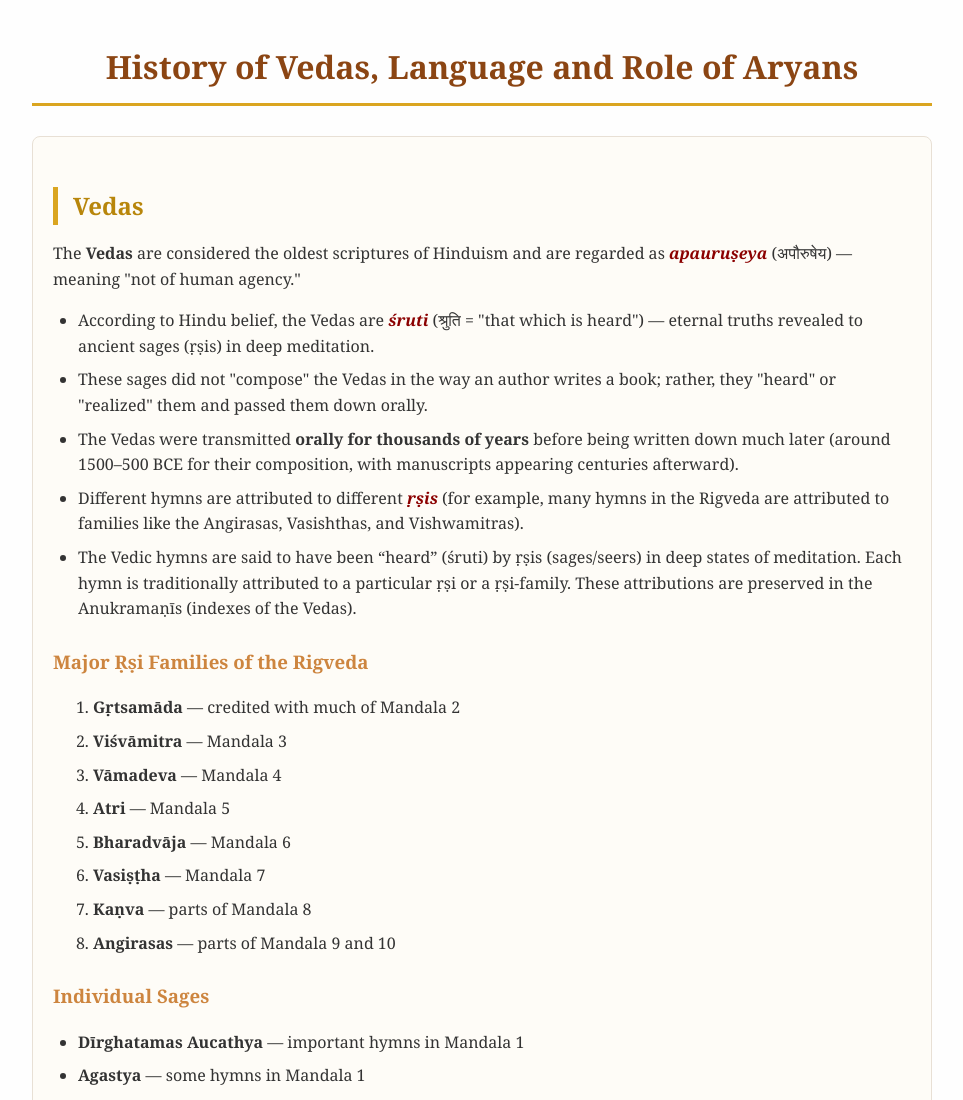
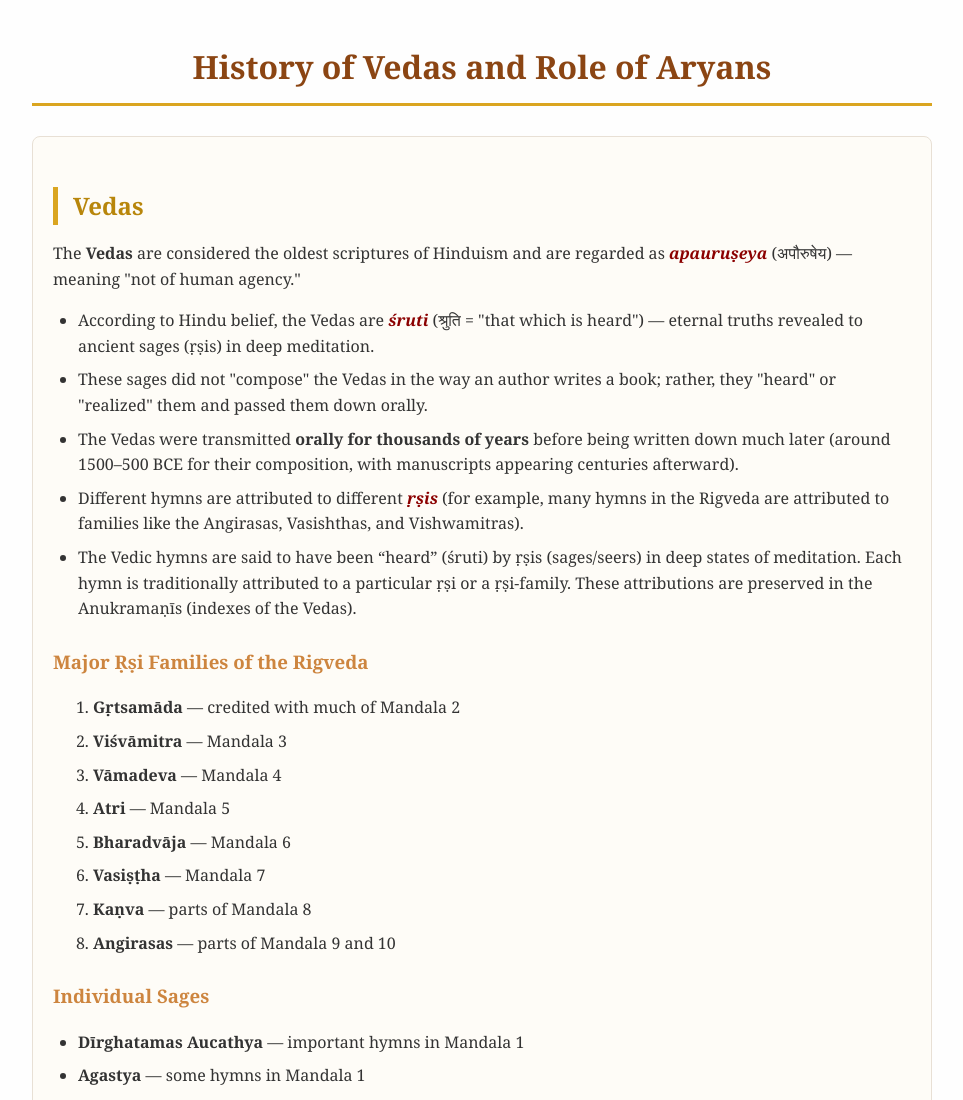
Before and after one commit to mehtaharish/blogs, a plain HTML site: page posts/vedas.html in a window 1280 px wide. Shown: the top 1100 px of the page, without its empty margins (158-1121 px from the left). Drawn offline with Linux system fonts and the light colour scheme.

Commit message:
Update vedas.html

```diff
--- a/posts/vedas.html
+++ b/posts/vedas.html
@@ -102,7 +102,7 @@
     </style>
 </head>
 <body>
-    <h1>History of Vedas, Language and Role of Aryans</h1>
+    <h1>History of Vedas and Role of Aryans</h1>
 
     <div class="section">
         <h2>Vedas</h2>
```
